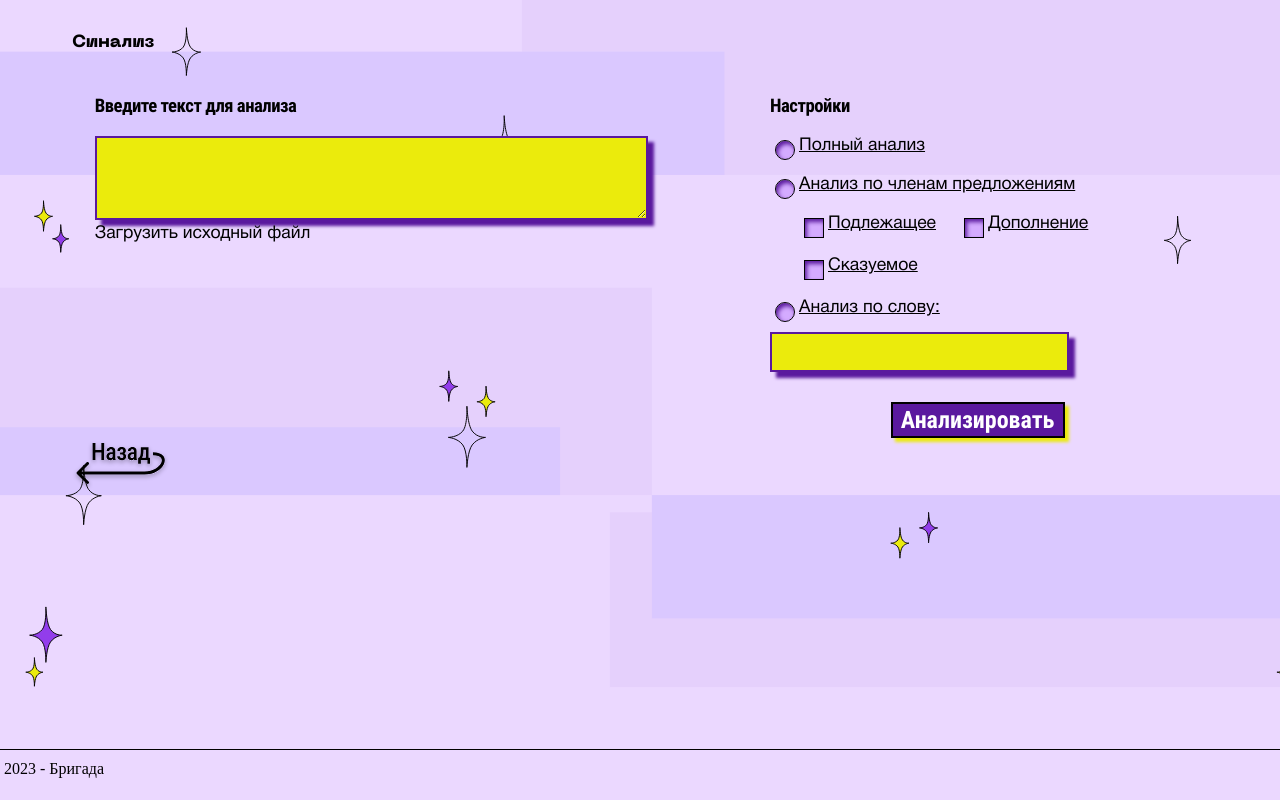
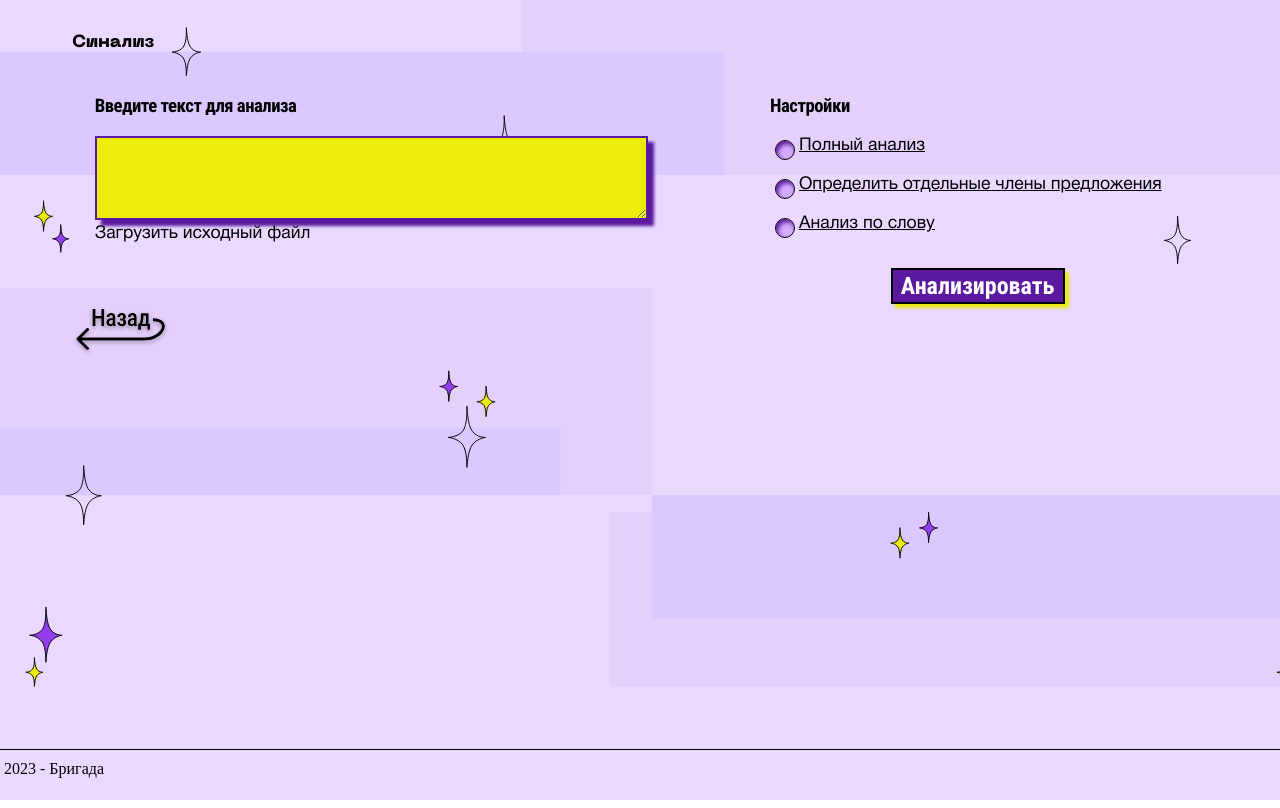
Before and after one commit to PolinaWillow/Syntax_Analyzer, a React (Create React App) app in the folder client/: page /FormPage in a window 1280 px wide. Built offline with nearby package versions, Linux system fonts and the light colour scheme.

Commit message:
Исправление сбора данных с формы

```diff
--- a/client/src/pages/FormPage.js
+++ b/client/src/pages/FormPage.js
@@ -9,7 +9,6 @@ import { useMessage } from '../hooks/message.hook'
 
 export const FormPage = () => {
     const navigate = useNavigate();
-
     const {loading, request, error, clearError} = useHttp()
 
     //Отслеживание ошибок
@@ -21,19 +20,68 @@ export const FormPage = () => {
 
 
     const [form, setForm] = useState({
-        text:"", file: "", typeAnalyze: "", partial: "", keyWord: ""
+        text:"", file: "", typeAnalyze: "", partial: [], word: ""
     })
 
+    const settingsRadio = [
+        {type: "radio", name: "typeAnalyze", value: "full_analysis", valueRu: "Полный анализ"},
+        {type: "radio", name: "typeAnalyze", value: "partial_analysis", valueRu: "Определить отдельные члены предложения"},
+        {type: "radio", name: "typeAnalyze", value: "word_analysis", valueRu: "Анализ по слову"},
+    ]
+
+    const settingsCheckbox = [
+        {type: "checkbox", name: "partial", value: "subject", valueRu: "Подлежащее"},
+        {type: "checkbox", name: "partial", value: "predicate", valueRu: "Сказуемое"},
+        {type: "checkbox", name: "partial", value: "addition", valueRu: "Дополнение"},
+    ]
+
+    const [settingsPartialVisible, setSettingsPartialVisible] = useState(false)
+    const [settingsWordVisible, setSettingsWordVisible] = useState(false)
+
     const ChangeHandler = event =>{
-        setForm({...form, [event.target.name]:event.target.value})
+        if(event.target.name === "partial"){
+            //Добавление настроек checkbox
+            let partialMas = form.partial
+            //Если элемент выбрали, то добавляем в массив иначе удаляем из массива
+            if(event.target.checked) partialMas.push(event.target.value)
+            else {
+                let index = partialMas.indexOf(event.target.value)
+                partialMas.splice(index, 1)
+            }
+            setForm({...form, [event.target.name]:partialMas})
+            setForm({...form, word:""})
 
-        console.log(form)
+        }else {
+            setForm({...form, [event.target.name]:event.target.value})
+            /*if(event.target.value==="full_analysis"){
+                setForm({...form, word:""})
+                setForm({...form, partial:[]})
+            }else if(event.target.value==="partial_analysis")setForm({...form, word:""})
+            else if(event.target.value==="word_analysis")setForm({...form, partial:[]})*/
+            //setForm({...form, [event.target.name]:event.target.value})
+        }
+
+        //Изменение состояния отвидимости поднастроек
+        if (event.target.value === "partial_analysis"){
+            setSettingsPartialVisible(true)
+            setSettingsWordVisible(false)
+        }
+        else if (event.target.value === "word_analysis"){
+            setSettingsPartialVisible(false)
+            setSettingsWordVisible(true)
+        }else if(event.target.value === "full_analysis"){
+            setSettingsPartialVisible(false)
+            setSettingsWordVisible(false)
+        }
     }
+
+
 
     const SendForm = async()=>{
         try {
-            const data = await request('Наш сервер', 'POST', {...form})
-            console.log('Data', data)
+            console.log(form)
+            //const data = await request('Наш сервер', 'POST', {...form})
+            //console.log('Data', data)
         } catch (error) {
 
         }
@@ -56,37 +104,33 @@ export const FormPage = () => {
                 <div className="side" align="right">
                     <div className="settings-div" align="left">
                         <h3>Настройки</h3>
-                        <div className='settings-par'>
-                            <input type="radio" value={"full_analysis"} name="typeAnalyze" onChange={ChangeHandler}/>
-                            <label htmlFor="typeAnalyze" className="settings-label" >Полный анализ</label>
-                        </div>
-                        <div className='settings-par'>
-                            <input type="radio" value={"partial_analysis"} name="typeAnalyze" onChange={ChangeHandler}/>
-                            <label htmlFor="typeAnalyze" className="settings-label">Анализ по членам предложениям</label>
-                        </div>
-                        <div className="settings-choice">
-                            <div className="settings-choice-inline">
-                            <div className='settings-choice-part settings-par'>
-                                <input type="checkbox" value={"subject"} name="partial" onChange={ChangeHandler}/>
-                                <label className="settings-label">Подлежащее</label>
-                            </div>
-                            <div className='settings-choice-part settings-par'>
-                                <input type="checkbox" value={"predicate"} name="partial" onChange={ChangeHandler}/>
-                                <label className="settings-label">Сказуемое</label>
-                            </div>
-                            </div>
-                            <div className="settings-choice-inline">
-                                <div className='settings-choice-part settings-par'>
-                                    <input type="checkbox" value={"predicate"} name="partial" onChange={ChangeHandler}/>
-                                    <label className="settings-label">Дополнение</label>
-                                </div>
-                            </div>
-                        </div>
-                        <div className='settings-par'>
-                            <input type="radio" value={"word_analysis"} name="typeAnalyze" onChange={ChangeHandler}/>
-                            <label className="settings-label">Анализ по слову:</label>
-                        </div>
-                        <input className="input-word" name="word"/>
+                        {
+                            settingsRadio.map((elem, index)=>
+                                <>
+                                    <div className='settings-par' key={index}>
+                                        <input type="radio" value={elem.value} name={elem.name} onChange={ChangeHandler}/>
+                                        <label htmlFor={elem.type} className="settings-label">{elem.valueRu}</label>
+                                    </div>
+                                    {(settingsPartialVisible && (elem.value==="partial_analysis") )&&
+                                        <div className="settings-choice">
+                                            {
+                                                settingsCheckbox.map((elem, index)=>
+                                                    <div className='settings-choice-part settings-par'>
+                                                        <input type="checkbox" value={elem.value} name={elem.name} onChange={ChangeHandler}/>
+                                                        <label className="settings-label">{elem.valueRu}</label>
+                                                    </div>
+                                                )
+                                            }
+                                        </div>
+                                    }
+                                    {(settingsWordVisible && (elem.value==="word_analysis") )&&
+                                        <input className="input-word" name="word" placeholder="Введите анализируемое слово" onChange={ChangeHandler}/>
+                                    }
+                                </>
+
+                            )
+                        }
+
                         <div align="center">
                             <div className="button-submit">
                                 <Button onClick={SendForm} size="sm" text="Анализировать"/>
```
